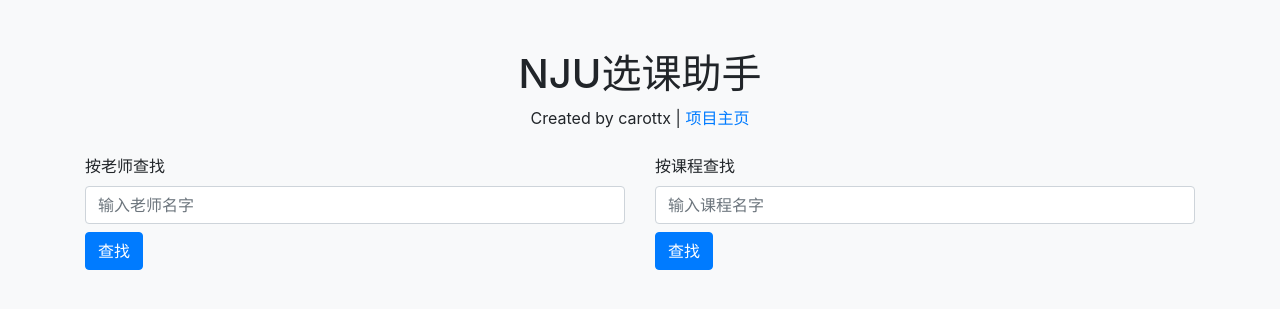
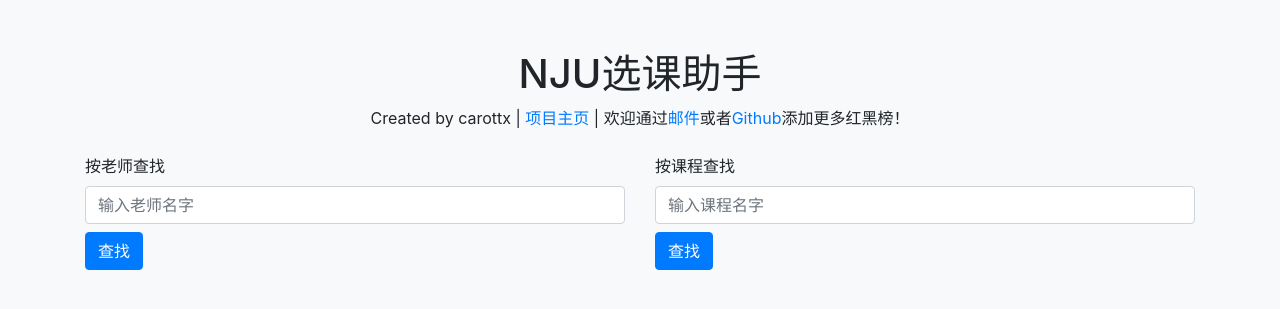
Before and after one commit to carottX/nju-class, a Flask app: page / in a window 1280 px wide. Shown: the top 309 px of the page. Run offline with Flask 3, Linux system fonts and the light colour scheme; parts of the project's set-up code (start-up, migrations or seed data) failed here and were passed over; some libraries are stand-ins or nearby versions.

Commit message:
Update html

```diff
--- a/templates/index.html
+++ b/templates/index.html
@@ -22,7 +22,8 @@
         <h1 class="text-center">NJU选课助手</h1>
         <div class="text-center mb-4">
             <span>Created by carottx</span> |
-            <a href="https://github.com/carottX/nju-class" target="_blank">项目主页</a>
+            <a href="https://github.com/carottX/nju-class" target="_blank">项目主页</a> |
+            欢迎通过<a href="mailto:xuzm0616@gmail.com">邮件</a>或者<a href="https://github.com/carottX/nju-class" target="_blank">Github</a>添加更多红黑榜！
         </div>
         <div class="row">
             <div class="col-md-6">
```
